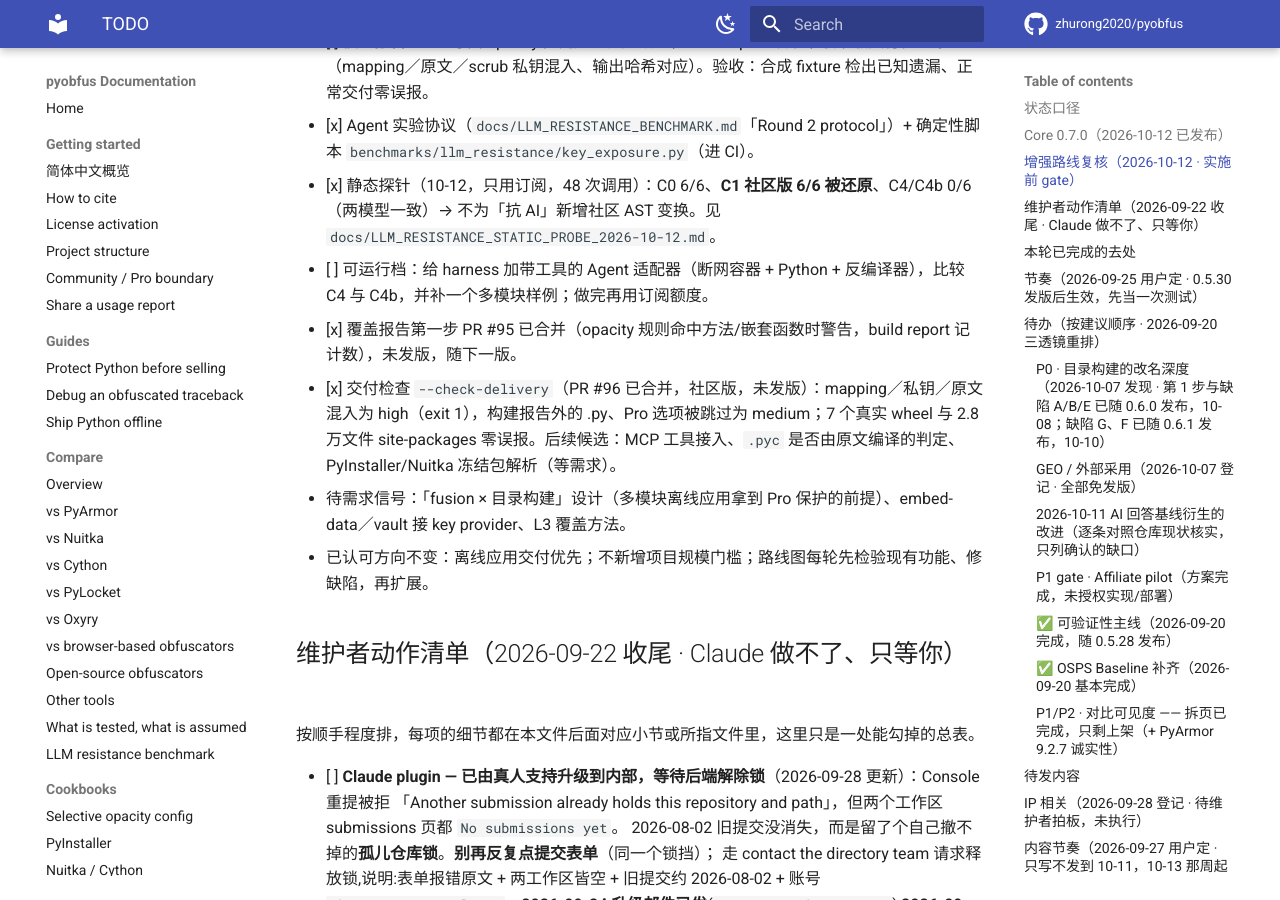
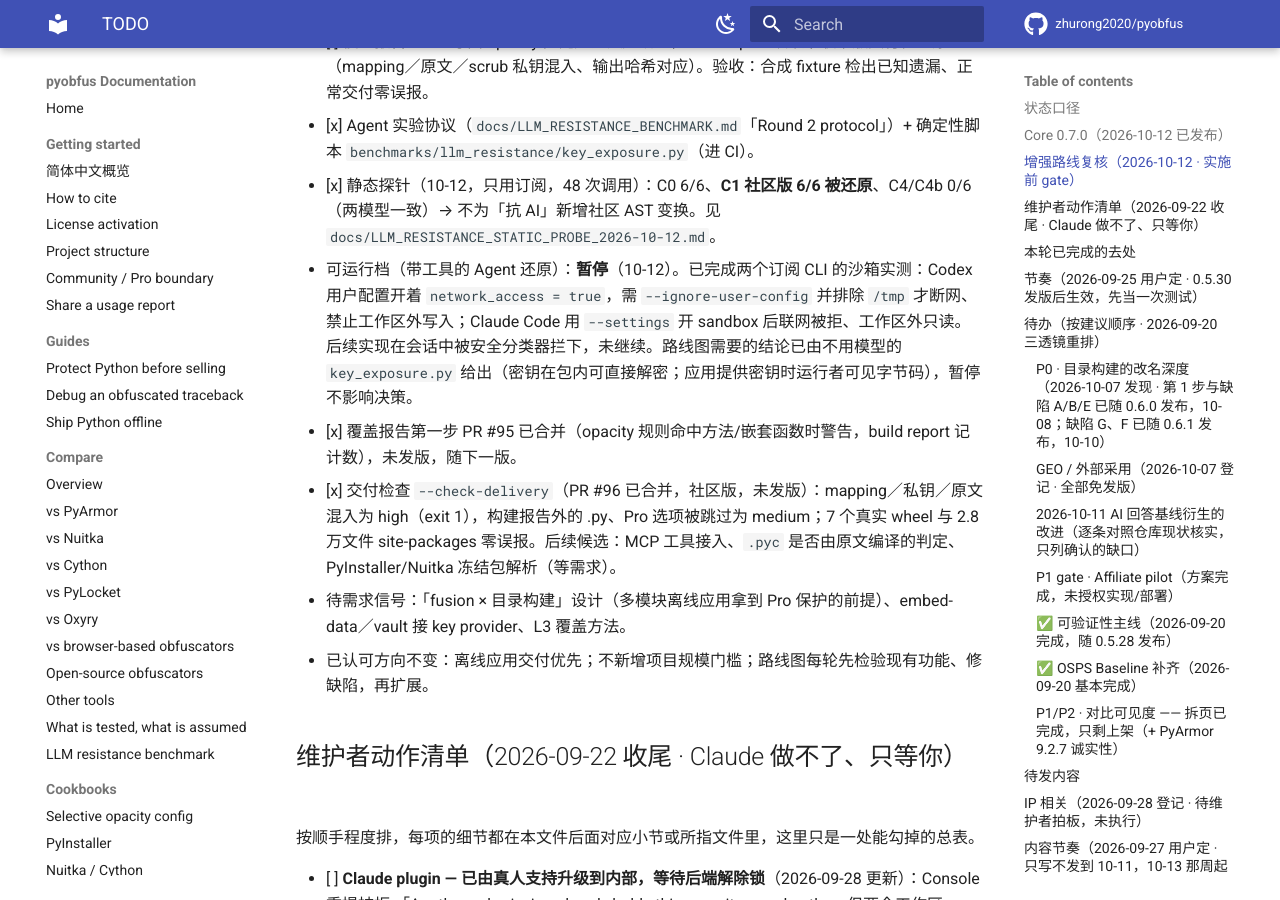
Before and after one commit to zhurong2020/pyobfus, an MkDocs documentation site: the page built from docs/TODO.md, in a window 1280 px wide and 900 px high, scrolled down 2166 px. Built offline with MkDocs 1.6.1 and Material for MkDocs 9.7.7, drawn with Linux system fonts in a browser that asks for light colours; comment, search, counter and statistics services are not loaded.

Commit message:
docs: record runnable-tier pause and sandbox findings
Co-Authored-By: Claude Opus 5.5 <noreply@anthropic.com>

```diff
--- a/docs/TODO.md
+++ b/docs/TODO.md
@@ -49,7 +49,7 @@ Core `0.5.30` 是当前公开版本，已进入 10-25 前静默观察期；运
 - [ ] 覆盖报告：Pro 写出 opacity 匹配／注入／跳过，build report 读取；收窄版交付检查原型（mapping／原文／scrub 私钥混入、输出哈希对应）。验收：合成 fixture 检出已知遗漏、正常交付零误报。
 - [x] Agent 实验协议（`docs/LLM_RESISTANCE_BENCHMARK.md`「Round 2 protocol」）+ 确定性脚本 `benchmarks/llm_resistance/key_exposure.py`（进 CI）。
 - [x] 静态探针（10-12，只用订阅，48 次调用）：C0 6/6、**C1 社区版 6/6 被还原**、C4/C4b 0/6（两模型一致）→ 不为「抗 AI」新增社区 AST 变换。见 `docs/LLM_RESISTANCE_STATIC_PROBE_2026-10-12.md`。
-- [ ] 可运行档：给 harness 加带工具的 Agent 适配器（断网容器 + Python + 反编译器），比较 C4 与 C4b，并补一个多模块样例；做完再用订阅额度。
+- 可运行档（带工具的 Agent 还原）：**暂停**（10-12）。已完成两个订阅 CLI 的沙箱实测：Codex 用户配置开着 `network_access = true`，需 `--ignore-user-config` 并排除 `/tmp` 才断网、禁止工作区外写入；Claude Code 用 `--settings` 开 sandbox 后联网被拒、工作区外只读。后续实现在会话中被安全分类器拦下，未继续。路线图需要的结论已由不用模型的 `key_exposure.py` 给出（密钥在包内可直接解密；应用提供密钥时运行者可见字节码），暂停不影响决策。
 - [x] 覆盖报告第一步 PR #95 已合并（opacity 规则命中方法/嵌套函数时警告，build report 记计数），未发版，随下一版。
 - [x] 交付检查 `--check-delivery`（PR #96 已合并，社区版，未发版）：mapping／私钥／原文混入为 high（exit 1），构建报告外的 .py、Pro 选项被跳过为 medium；7 个真实 wheel 与 2.8 万文件 site-packages 零误报。后续候选：MCP 工具接入、`.pyc` 是否由原文编译的判定、PyInstaller/Nuitka 冻结包解析（等需求）。
 - 待需求信号：「fusion × 目录构建」设计（多模块离线应用拿到 Pro 保护的前提）、embed-data／vault 接 key provider、L3 覆盖方法。
```
